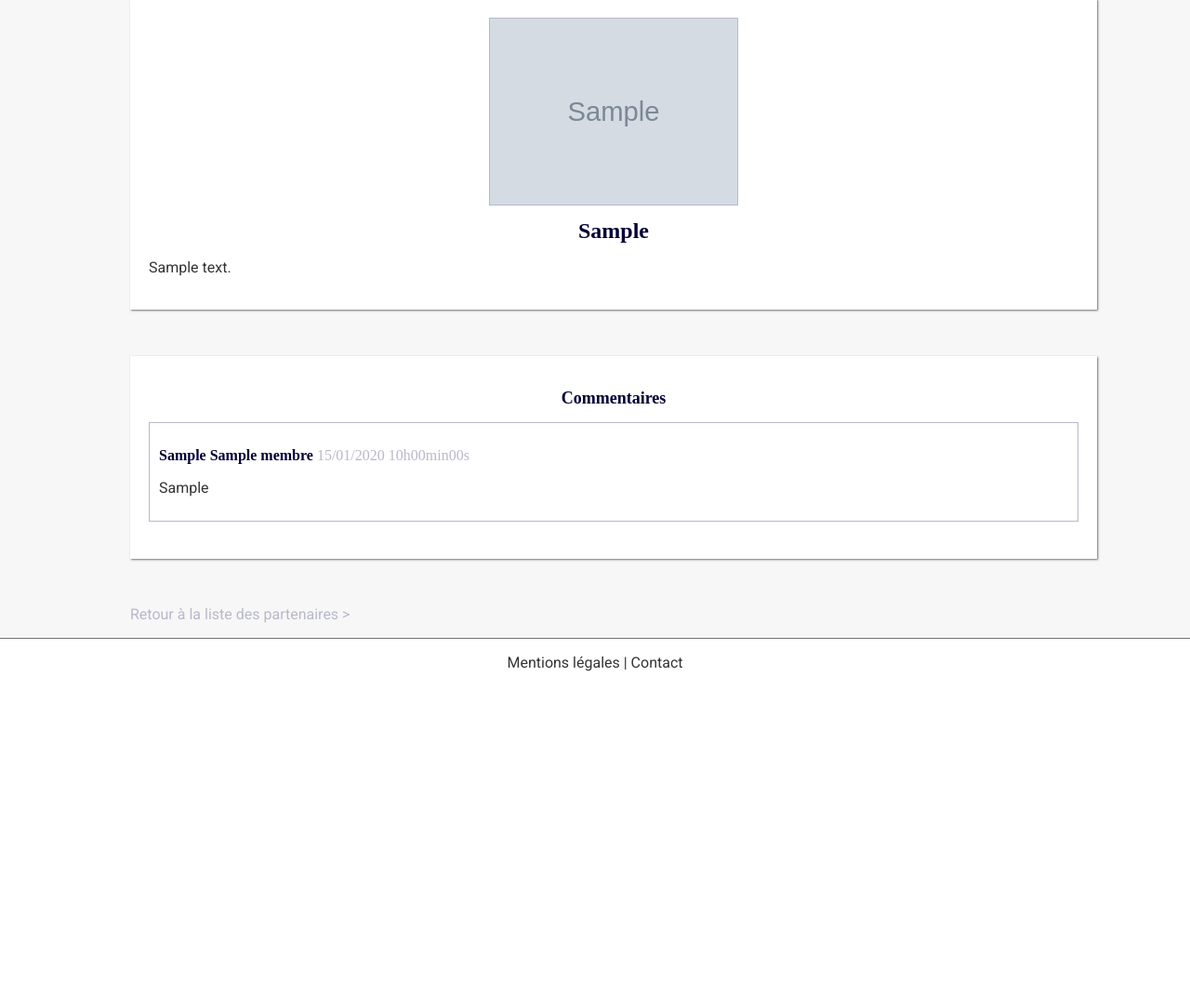
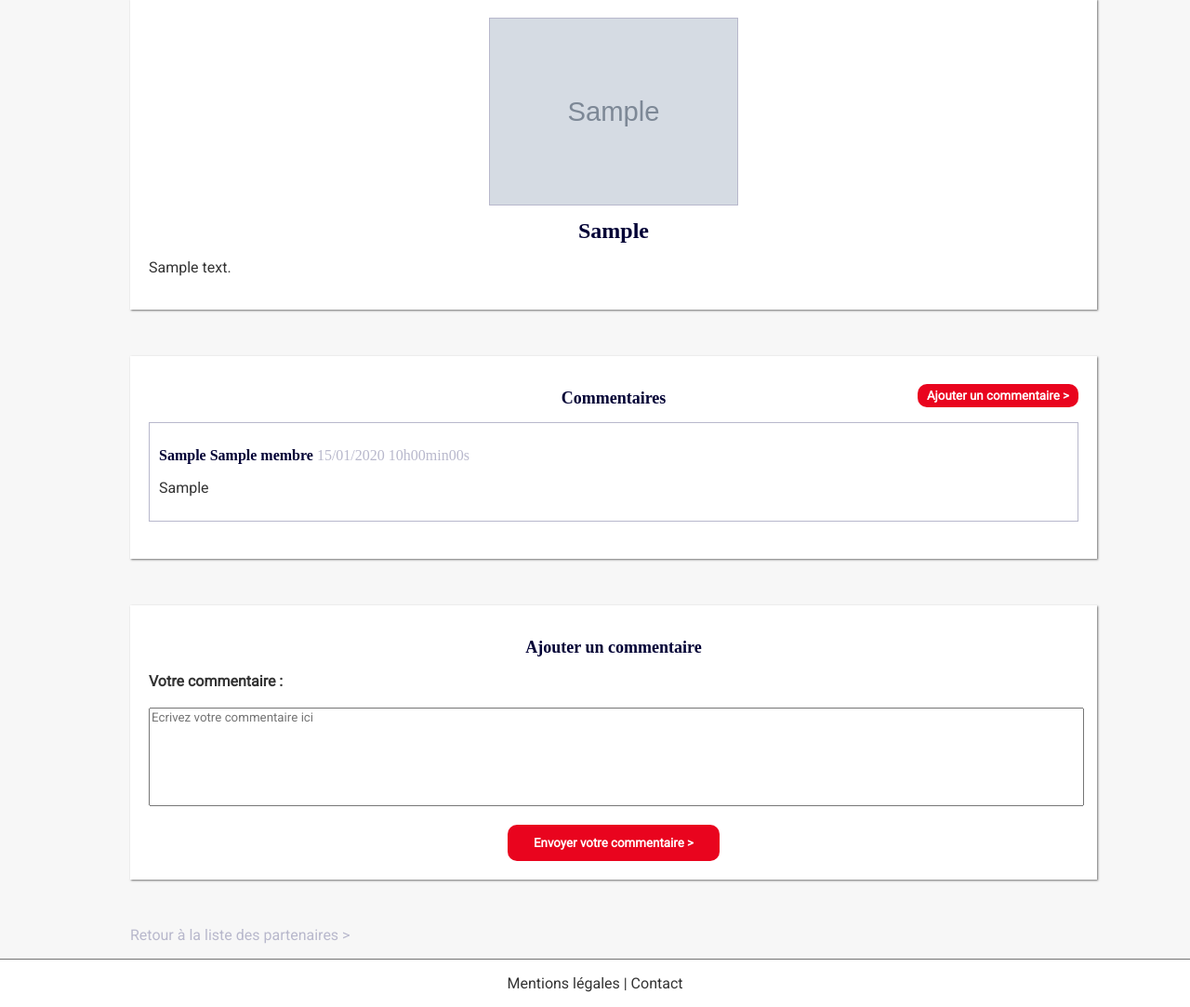
Before and after one commit to mdsrx/GBAF, a PHP site: page /partner.php?id=1 in a window 1280 px wide. Shown: the part 137-1220 px from the top of the page at 93% size. Before the commit the page ends 859 px from the top, so only its background shows below. Run offline with PHP 8.4, Linux system fonts and the light colour scheme; the visitor is signed in with stand-in values (Sample User, id 1); tables that the repository leaves empty or names only in its code hold one stand-in row (values such as "Sample post"); grey boxes marked "Sample" are stand-in pictures.

Commit message:
Ajout commentaire
- ajout du champ d'ajout de commentaire (partner.php)
- ajout du commentaire dans la BDD (add_comment.php)
- ajout d'un bouton vers l'ajout de commentaire
- cas où il n'y a aucun commentaire à afficher

```diff
--- a/partner.php
+++ b/partner.php
@@ -74,31 +74,48 @@ if (!isset($resultat) || empty($resultat)) {
 				<!-- Afficher le nombre de likes / dislikes -->
 				<!-- Possibilité de voter -->
 			</div>
-			<div class="bloc-content">
+			<div class="bloc-content comment">
+				<button class="button btn_add"><a href="#add_comment">Ajouter un commentaire ></a></button>
 				<h2>Commentaires</h2>
 				<!-- Espace commentaires -->
 				<!-- Affichage des commentaires -->
 				<ul>
 					<?php
 					// récupération des commentaires
-					$reponse = $bdd->prepare('SELECT post, id_user, DATE_FORMAT(date_post, \'%d/%m/%Y %Hh%imin%ss\') AS dateCom FROM posts WHERE id_acteur = ?');
-					$reponse-> execute(array($id_acteur));
-
+					$reponse = $bdd->prepare('SELECT post, id_user, DATE_FORMAT(date_post, \'%d/%m/%Y %Hh%imin%ss\') AS dateCom FROM posts WHERE id_acteur = ? ORDER BY dateCom DESC');
+					$reponse->execute(array($id_acteur));
+					$nbrComments = 0;
 					while ($donnees = $reponse->fetch()) {
 						// récupération de l'auteur du commentaire
 						$rep = $bdd->prepare('SELECT nom, prenom FROM membres WHERE id_user = ?');
 						$rep->execute(array($donnees['id_user']));
 						$user_infos = $rep->fetch();
 						// affichage du commentaire
-						echo '<li class="post"><h3>' . $user_infos['prenom'] . " " . $user_infos['nom'] . ' <em>' . $donnees['dateCom'] . '</em></h3><p>' . $donnees['post'] . '</p></li>';
+						echo '<li class="post"><h3>' . htmlspecialchars($user_infos['prenom']) . " " . $user_infos['nom'] . ' <em>' . $donnees['dateCom'] . '</em></h3><p>' . nl2br(htmlspecialchars($donnees['post'])) . '</p></li>';
 						$rep->closeCursor();
+						$nbrComments++;
 					}
+					if ($nbrComments === 0)
+						echo '<p>Il n\'y a pour l\'instant aucun commentaires pour cet acteur.</p>';
 					$reponse->closeCursor();
 					?>
 				</ul>
 			</div>
-			<!-- TO DO -->
-			<!-- Ajout d'un commentaire -->
+			<div class="bloc-content">
+				<!-- Ajout d'un commentaire -->
+				<h2>Ajouter un commentaire</h2>
+				<form method="post" action="add_comment.php" id="add_comment">
+					<input type="hidden" name="id_acteur" value="<?php echo $id_acteur; ?>"/>
+					<input type="hidden" name="id_user" value="<?php echo $_SESSION['id_user'] ?>"/>
+					<p>
+						<label for="commentaire">Votre commentaire :</label>
+						<br/>
+						<br/>
+						<textarea name="commentaire" placeholder="Ecrivez votre commentaire ici" required></textarea>
+					</p>
+					<input type="submit" class="button" name="envoyer" value="Envoyer votre commentaire >" />
+				</form>
+			</div>
 			<p>
 				<a href="partners.php"><em>Retour à la liste des partenaires ></em></a>
 			</p>
--- a/style.css
+++ b/style.css
@@ -171,7 +171,6 @@ footer {
 	text-align: justify;
 }
 
-
 /*
 ** Boutons
 */
@@ -272,6 +271,10 @@ li .button {
 	padding: 5px 10px;
 }
 
+/*
+** Commentaires
+*/
+
 .post {
 	display: block;
 }
@@ -279,3 +282,27 @@ li .button {
 .post em {
 	font-weight: lighter;
 }
+
+#add_comment p {
+	text-align: left;
+}
+
+#add_comment textarea {
+	width: 100%;
+	resize: none;
+	font-family: sans-serif;
+	font-family: var(--text-font);
+	color: var(--text-primary-color);
+	min-height: 100px;
+}
+
+.comment {
+	position: relative;
+}
+
+.btn_add {
+	position: absolute;
+	top: 30px;
+	right: 20px;
+	padding: 5px 10px;
+}
```
Also changed, not shown: add_comment.php (added, +33 -0 lines).
